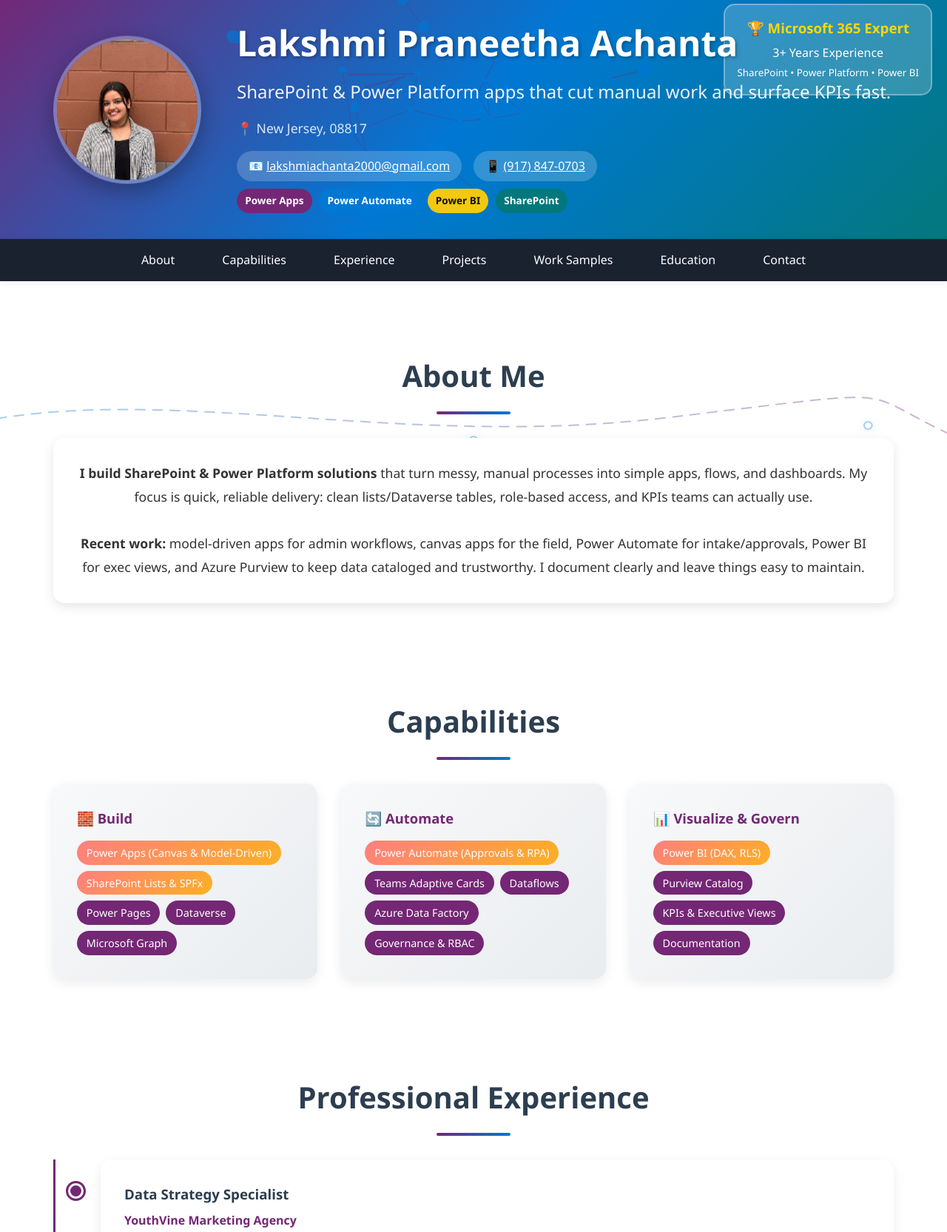
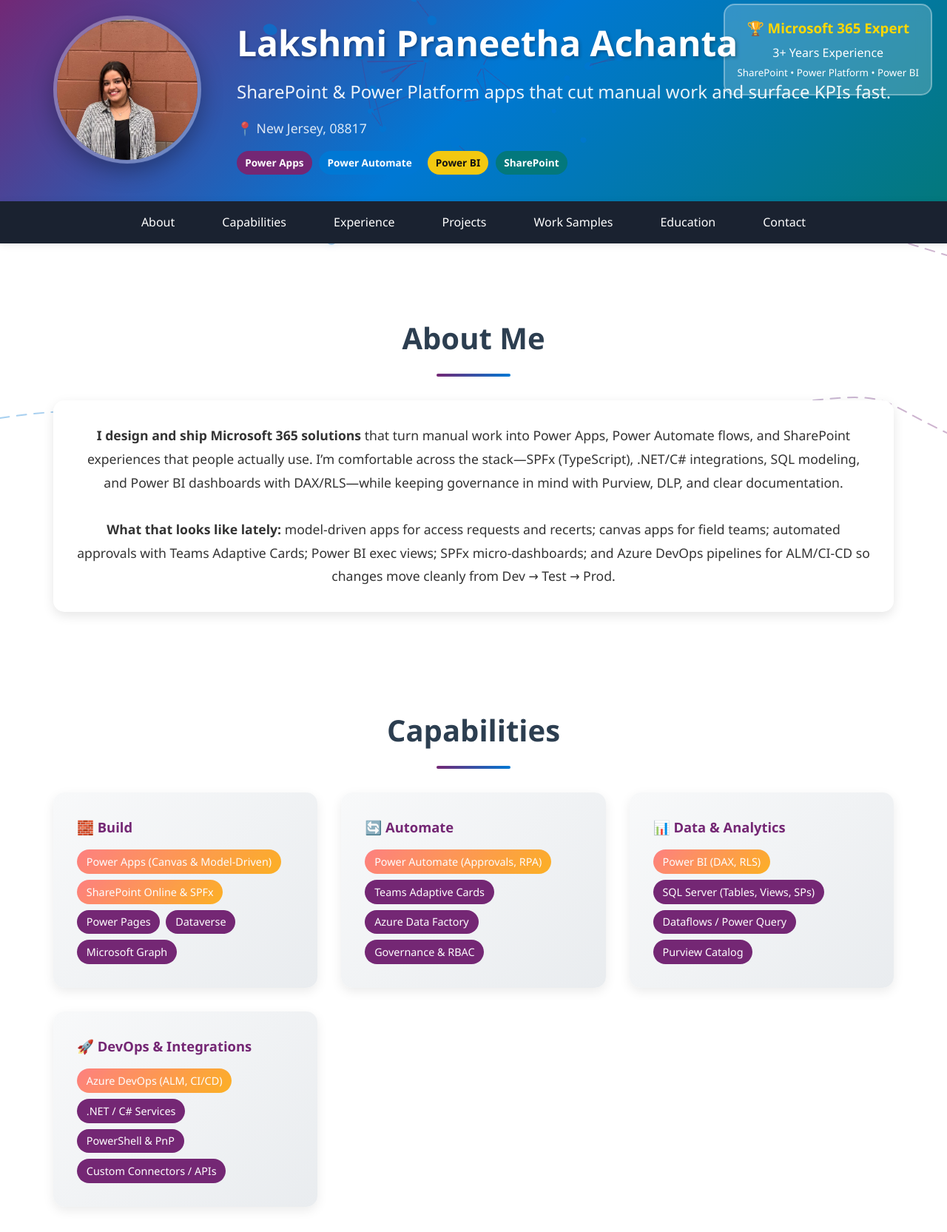
Before and after one commit to Lakshmi01-hub/Lakshmi-Portifolio, a plain HTML site: page index.html in a window 1280 px wide. Shown: the part 15-1680 px from the top of the page at 74% size. Drawn offline with nearby package versions, Linux system fonts and the light colour scheme; animation ran at ten frames a second.

Commit message:
Update index.html

```diff
--- a/index.html
+++ b/index.html
@@ -283,11 +283,12 @@
         <h1>Lakshmi Praneetha Achanta</h1>
         <div class="subtitle">SharePoint &amp; Power Platform apps that cut manual work and surface KPIs fast.</div>
         <div class="location">📍 New Jersey, 08817</div>
-        <div class="contact-info" role="list">
-          <span role="listitem">📧 <a href="mailto:lakshmiachanta2000@gmail.com">lakshmiachanta2000@gmail.com</a></span>
-          <span role="listitem">📱 <a href="tel:+19178470703">(917) 847-0703</a></span>
+        <div class="brand-ribbon">
+          <span class="chip apps">Power Apps</span>
+          <span class="chip automate">Power Automate</span>
+          <span class="chip bi">Power BI</span>
+          <span class="chip sp">SharePoint</span>
         </div>
-        <div class="brand-ribbon"><span class="chip apps">Power Apps</span><span class="chip automate">Power Automate</span><span class="chip bi">Power BI</span><span class="chip sp">SharePoint</span></div>
       </div>
     </div>
     <div class="ms-badge" aria-label="Microsoft 365 Expert: 3+ years">
@@ -313,10 +314,10 @@
     <section id="about" class="fade-in" tabindex="-1">
       <h2>About Me</h2>
       <div style="background: var(--card); padding: 2rem; border-radius: 15px; box-shadow: 0 5px 15px rgba(0,0,0,0.1); text-align: center; font-size: 1.1rem; line-height: 1.8;">
-        <p><strong>I build SharePoint &amp; Power Platform solutions</strong> that turn messy, manual processes into simple apps, flows, and dashboards. My focus is quick, reliable delivery: clean lists/Dataverse tables, role‑based access, and KPIs teams can actually use.</p>
-        <br />
-        <p><strong>Recent work:</strong> model‑driven apps for admin workflows, canvas apps for the field, Power Automate for intake/approvals, Power BI for exec views, and Azure Purview to keep data cataloged and trustworthy. I document clearly and leave things easy to maintain.</p>
-      </div>
+  <p><strong>I design and ship Microsoft 365 solutions</strong> that turn manual work into Power Apps, Power Automate flows, and SharePoint experiences that people actually use. I’m comfortable across the stack—SPFx (TypeScript), .NET/C# integrations, SQL modeling, and Power BI dashboards with DAX/RLS—while keeping governance in mind with Purview, DLP, and clear documentation.</p>
+  <br />
+  <p><strong>What that looks like lately:</strong> model-driven apps for access requests and recerts; canvas apps for field teams; automated approvals with Teams Adaptive Cards; Power BI exec views; SPFx micro-dashboards; and Azure DevOps pipelines for ALM/CI-CD so changes move cleanly from Dev → Test → Prod.</p>
+</div>
     </section>
 
     <section id="skills" class="fade-in" tabindex="-1">
@@ -325,8 +326,8 @@
         <div class="skill-category">
           <h3>🧱 Build</h3>
           <div class="skill-tags">
-            <span class="skill-tag featured">Power Apps (Canvas & Model‑Driven)</span>
-            <span class="skill-tag featured">SharePoint Lists & SPFx</span>
+            <span class="skill-tag featured">Power Apps (Canvas &amp; Model-Driven)</span>
+            <span class="skill-tag featured">SharePoint Online &amp; SPFx</span>
             <span class="skill-tag">Power Pages</span>
             <span class="skill-tag">Dataverse</span>
             <span class="skill-tag">Microsoft Graph</span>
@@ -335,20 +336,28 @@
         <div class="skill-category">
           <h3>🔄 Automate</h3>
           <div class="skill-tags">
-            <span class="skill-tag featured">Power Automate (Approvals & RPA)</span>
+            <span class="skill-tag featured">Power Automate (Approvals, RPA)</span>
             <span class="skill-tag">Teams Adaptive Cards</span>
-            <span class="skill-tag">Dataflows</span>
             <span class="skill-tag">Azure Data Factory</span>
-            <span class="skill-tag">Governance & RBAC</span>
+            <span class="skill-tag">Governance &amp; RBAC</span>
           </div>
         </div>
         <div class="skill-category">
-          <h3>📊 Visualize & Govern</h3>
+          <h3>📊 Data &amp; Analytics</h3>
           <div class="skill-tags">
             <span class="skill-tag featured">Power BI (DAX, RLS)</span>
+            <span class="skill-tag">SQL Server (Tables, Views, SPs)</span>
+            <span class="skill-tag">Dataflows / Power Query</span>
             <span class="skill-tag">Purview Catalog</span>
-            <span class="skill-tag">KPIs & Executive Views</span>
-            <span class="skill-tag">Documentation</span>
+          </div>
+        </div>
+        <div class="skill-category">
+          <h3>🚀 DevOps &amp; Integrations</h3>
+          <div class="skill-tags">
+            <span class="skill-tag featured">Azure DevOps (ALM, CI/CD)</span>
+            <span class="skill-tag">.NET / C# Services</span>
+            <span class="skill-tag">PowerShell &amp; PnP</span>
+            <span class="skill-tag">Custom Connectors / APIs</span>
           </div>
         </div>
       </div>
@@ -406,7 +415,6 @@
     </section>
 
     <section id="projects" class="fade-in" tabindex="-1">
-      <h2>Key Projects & Portfolio</h2>
       <div class="projects-grid">
         <div class="project-card">
           <h3>🧭 M365 Compliance Hub</h3>
@@ -434,9 +442,30 @@
           <div class="project-tech"><span class="tech-tag">Power Pages</span><span class="tech-tag">Power BI Embed</span><span class="tech-tag">Dataverse</span><span class="tech-tag">SharePoint</span></div>
         </div>
         <div class="project-card">
+          <h3>📈 Marketing Insight Loop</h3>
+          <p>Azure Data Factory pulls CRM and ad‑platform data; curated tables feed Power BI; Teams cards prompt budget tweaks and log outcomes.</p>
+          <div class="project-tech"><span class="tech-tag">Azure Data Factory</span><span class="tech-tag">Power BI</span><span class="tech-tag">SharePoint</span><span class="tech-tag">Teams Adaptive Cards</span></div>
+        </div>
+        <div class="project-card">
           <h3>🧩 Legacy App → Power Platform Migration</h3>
           <p>Rebuilt spreadsheets/forms as Power Apps; moved data to Dataverse/SharePoint; replaced nightly jobs with Power Automate; added Power BI KPIs.</p>
           <div class="project-tech"><span class="tech-tag">Power Apps</span><span class="tech-tag">Dataverse</span><span class="tech-tag">Power Automate</span><span class="tech-tag">Power BI</span></div>
+        </div>
+        <div class="project-card">
+          <h3>🧷 SharePoint ↔ SQL Integration Service</h3>
+          <p>Lightweight .NET service moves curated data between SharePoint lists/Dataverse and SQL for analytics and retention. Includes retry logic, error logging, and idempotent upserts; surfaced via SPFx cards and monitored in Power BI.</p>
+          <div class="project-tech">
+            <span class="tech-tag">.NET (C#)</span><span class="tech-tag">SQL Server</span>
+            <span class="tech-tag">SharePoint / Dataverse</span><span class="tech-tag">SPFx</span>
+          </div>
+        </div>
+        <div class="project-card">
+          <h3>🛠️ ALM &amp; CI/CD for Power Platform</h3>
+          <p>Solution-based ALM with Azure DevOps pipelines: unpack/pack, environment variables, connection refs, automated solution export/import, and approvals. Clean promotion Dev → Test → Prod with audit history.</p>
+          <div class="project-tech">
+            <span class="tech-tag">Azure DevOps</span><span class="tech-tag">Power Platform ALM</span>
+            <span class="tech-tag">PowerShell</span><span class="tech-tag">Git</span>
+          </div>
         </div>
       </div>
     </section>
```
